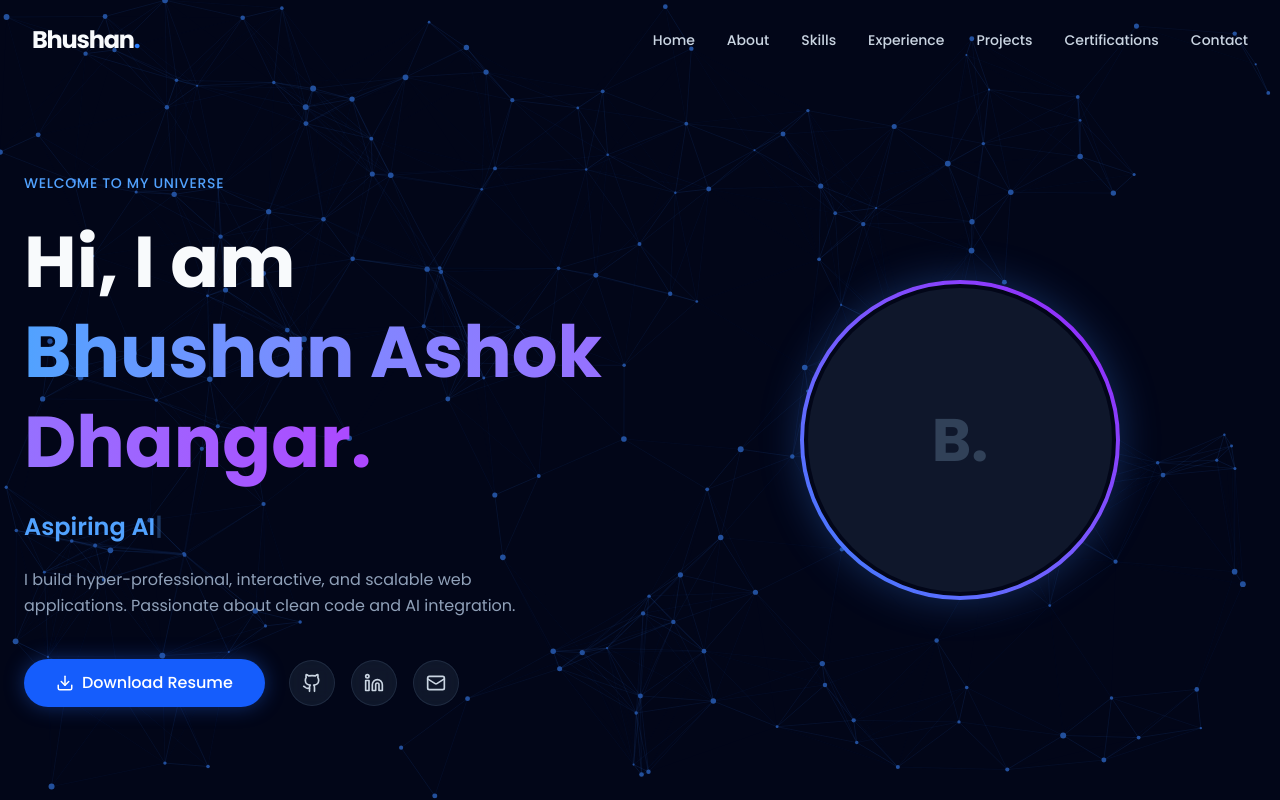
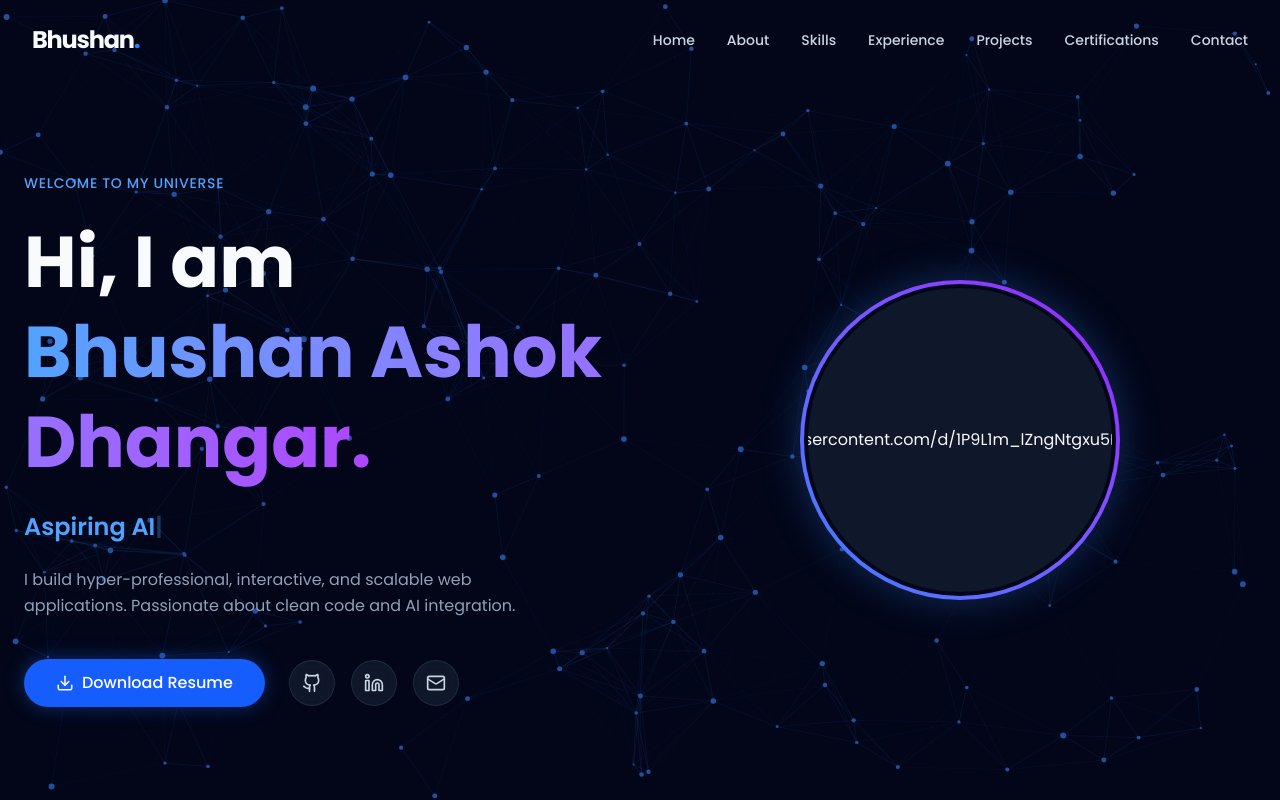
Before and after one commit to dhangarbhushan026/bhushan-portfolio, a React (Vite) app: page / in a window 1280 px wide. Shown: the top 800 px of the page. Built offline with nearby package versions, Linux system fonts and the light colour scheme.

Commit message:
Add profile image source to user card

```diff
--- a/src/App.tsx
+++ b/src/App.tsx
@@ -155,7 +155,7 @@ export default function App() {
               <TiltCard>
                 <div className="relative w-64 h-64 md:w-80 md:h-80 rounded-full p-1 bg-gradient-to-tr from-blue-500 to-purple-600 shadow-[0_0_40px_rgba(59,130,246,0.3)]">
                   <div className="w-full h-full rounded-full bg-slate-900 border-4 border-slate-950 overflow-hidden flex items-center justify-center">
-                    {/* Placeholder for Profile Image */}
+                    src="https://lh3.googleusercontent.com/d/1P9L1m_lZngNtgxu5EftifUV8NevS96SZ"
                     <div className="text-6xl font-bold text-slate-700">B.</div>
                   </div>
                 </div>
```
